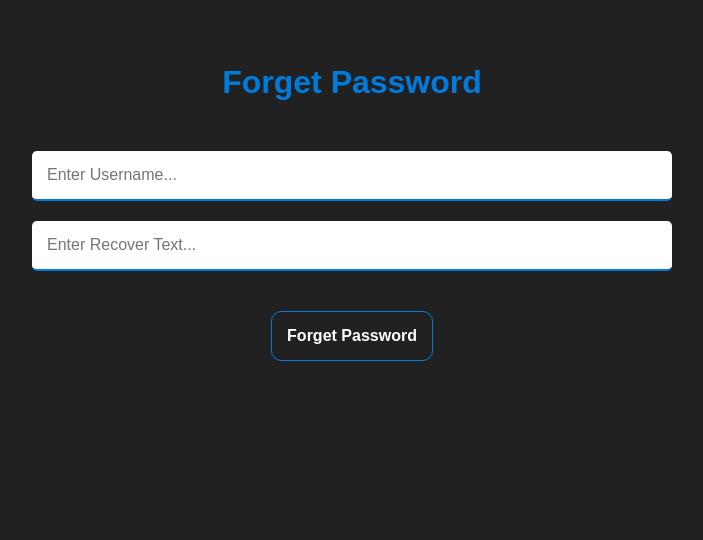
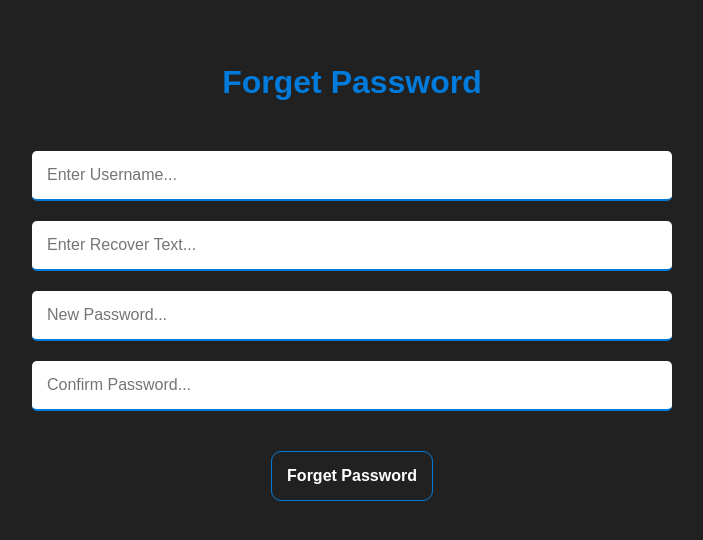
Before and after one commit to RehanAli21/Hi-chat-App, a React (Create React App) app in the folder client/: page /forget in a window 1280 px wide. Shown: the top 540 px of the page, without its empty margins (288-991 px from the left). Built offline with nearby package versions, Linux system fonts and the light colour scheme.

Commit message:
Forget password (Backend)
Forget password functionality is applied in Backend

```diff
--- a/client/src/Components/Forget.js
+++ b/client/src/Components/Forget.js
@@ -1,3 +1,4 @@
+import axios from 'axios'
 import React from 'react'
 
 function Forget() {
@@ -25,6 +26,22 @@ function Forget() {
 					placeholder='Enter Recover Text...'
 				/>
 			</div>
+			<div>
+				<input
+					style={{ margin: '0px 0px 20px 0px' }}
+					type='text'
+					name='password'
+					placeholder='New Password...'
+				/>
+			</div>
+			<div>
+				<input
+					style={{ margin: '0px 0px 20px 0px' }}
+					type='text'
+					name='conpassword'
+					placeholder='Confirm Password...'
+				/>
+			</div>
 			<div style={{ margin: '20px 0px' }}>
 				<button class='btn btn-primary'>Forget Password</button>
 			</div>
```
Also changed, not shown: 2 other files (tests, documents, lock files or other folders).
